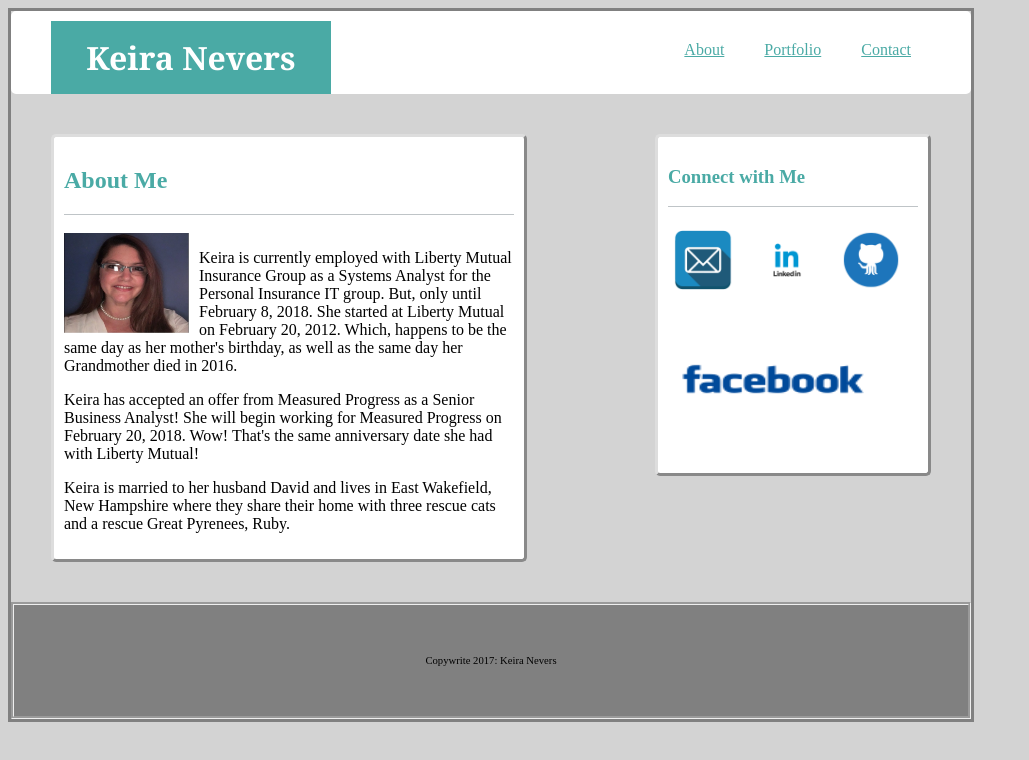
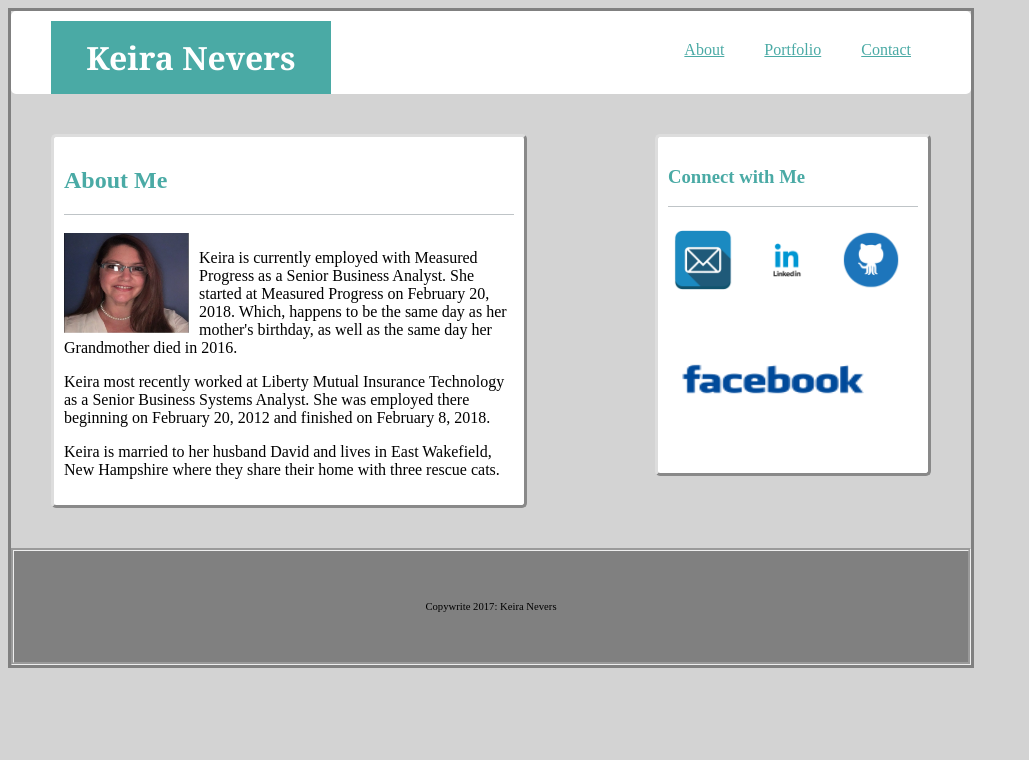
Before and after one commit to keiranevers/keiranevers.github.io, a plain HTML site: page index.html in a window 1280 px wide. Shown: the whole page, without its empty margins (0-1029 px from the left). Drawn offline with Linux system fonts and the light colour scheme.

Commit message:
updates with liri and bio

```diff
--- a/index.html
+++ b/index.html
@@ -18,11 +18,11 @@
             <section class="block">
             <br>
             <img src="images/keiraneversimage.jpg" width=125 height=100>
-            <p>Keira is currently employed with Liberty Mutual Insurance Group as a Systems Analyst for the Personal Insurance IT group.  But, only until February 8, 2018. She started at Liberty Mutual on February 20, 2012.  Which, happens to be the same day as her mother's birthday, as well as the same day her Grandmother died in 2016.</p>
+            <p>Keira is currently employed with Measured Progress as a Senior Business Analyst.  She started at Measured Progress on February 20, 2018.  Which, happens to be the same day as her mother's birthday, as well as the same day her Grandmother died in 2016.</p>
 
-            <p>Keira has accepted an offer from Measured Progress as a Senior Business Analyst!  She will begin working for Measured Progress on February 20, 2018.  Wow!  That's the same anniversary date she had with Liberty Mutual!</p>
+            <p>Keira most recently worked at Liberty Mutual Insurance Technology as a Senior Business Systems Analyst.  She was employed there beginning on February 20, 2012 and finished on February 8, 2018.</p>
 
-            <p>Keira is married to her husband David and lives in East Wakefield, New Hampshire where they share their home with three rescue cats and a rescue Great Pyrenees, Ruby.</p>
+            <p>Keira is married to her husband David and lives in East Wakefield, New Hampshire where they share their home with three rescue cats.</p>
         </div>
 
         <div id="connect">
```
Also changed, not shown: portfolio.html (+6 -0 lines), images/liri.jpg (added).
